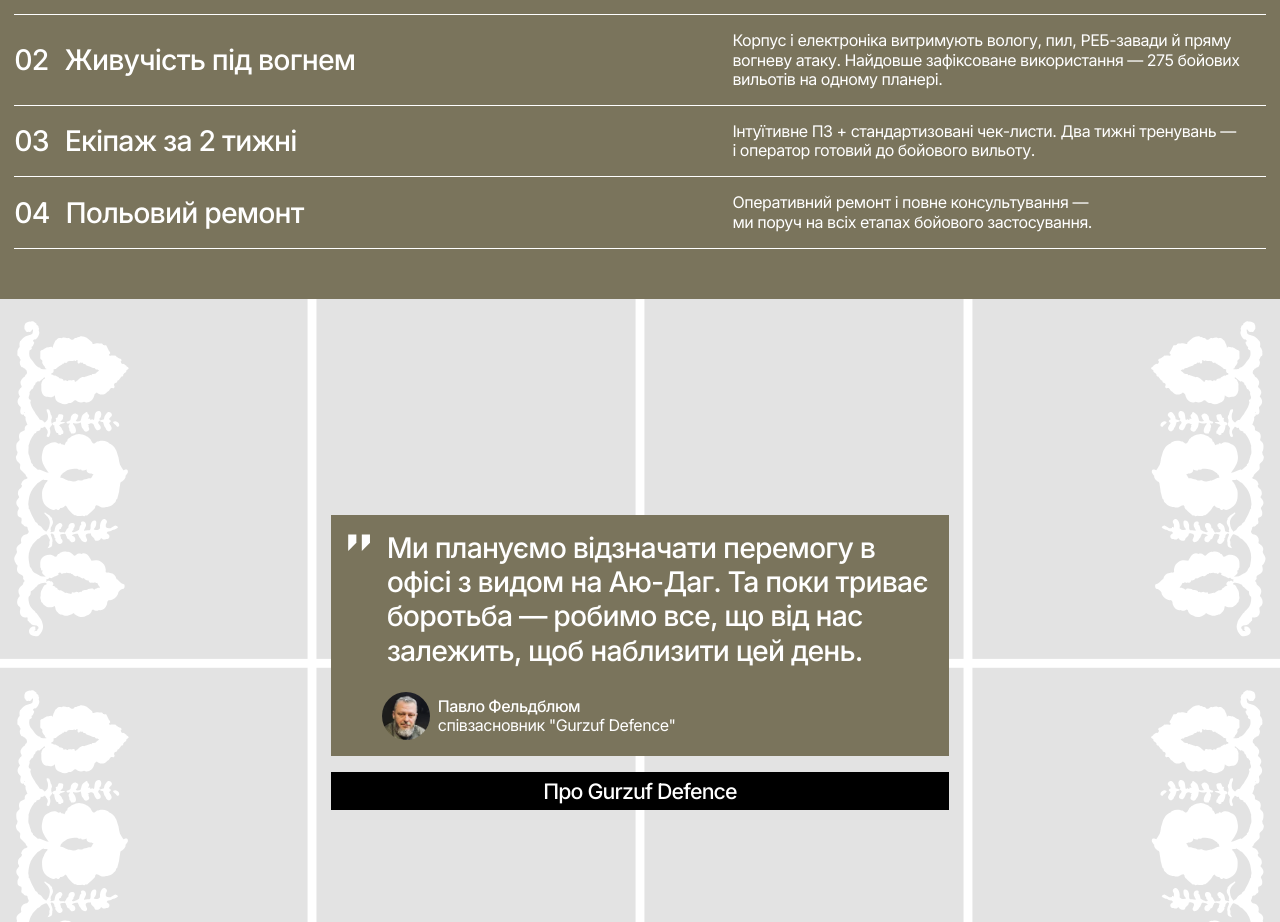
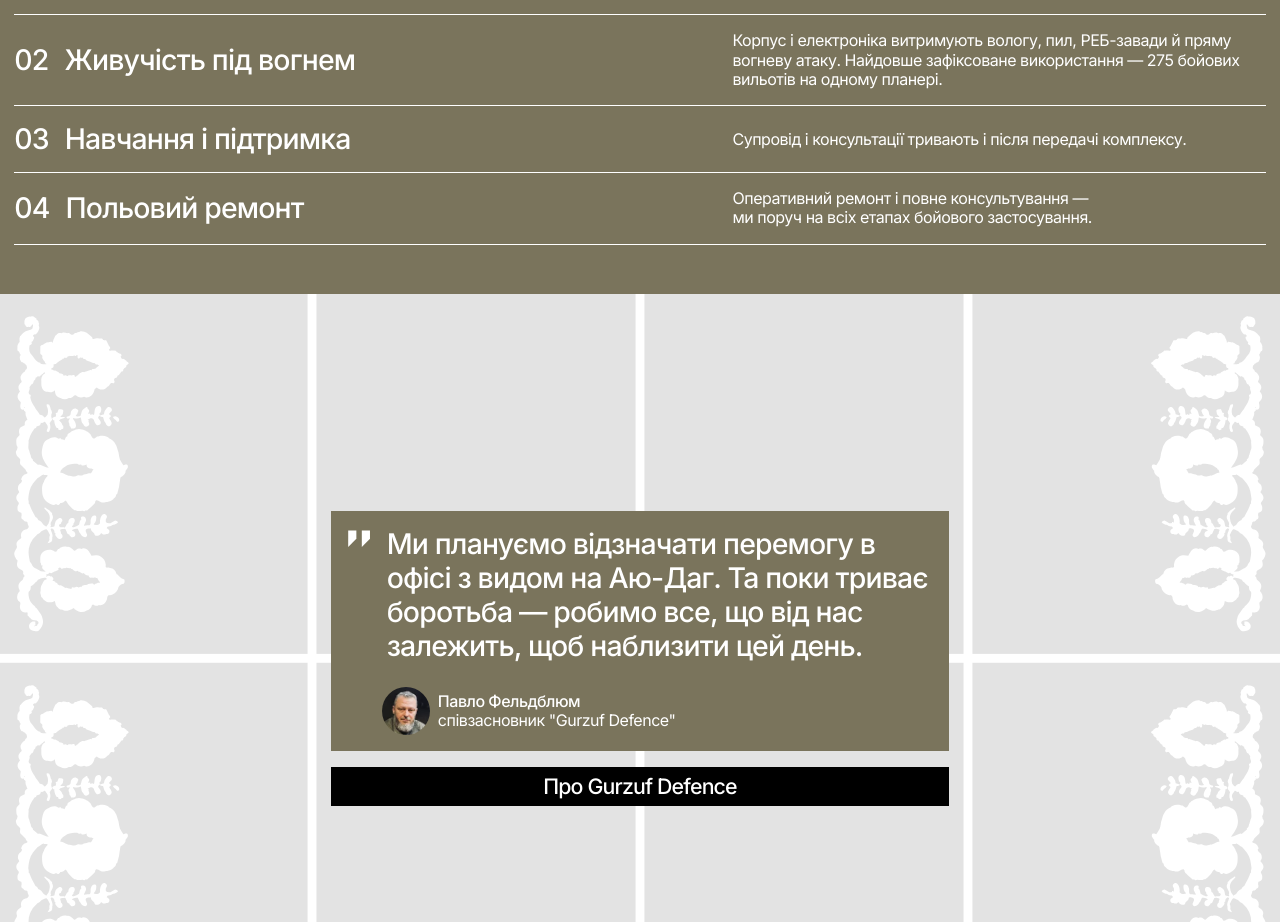
Before and after one commit to twid-studio/gurzuf-frontend, a Next.js app: page / in a window 1280 px wide. Shown: the part 2042-2964 px from the top of the page. Built offline with nearby package versions, Linux system fonts and the light colour scheme.

Commit message:
feat: Update key benefits and training sections in heavy-shot and home data, and remove unnecessary div in BlogPage

```diff
--- a/src/app/preparedData/heavy-shot.json
+++ b/src/app/preparedData/heavy-shot.json
@@ -33,8 +33,8 @@
         "text": "Корпус і електроніка витримують вогневий контакт, вологу, вітер, пил та радіоперешкоди ворога."
       },
       {
-        "title": "Швидка підготовка екіпажу",
-        "text": "Інтуїтивне управління та прості стандартизовані процедури дозволяють підготувати операторів усього за 2 тижні."
+        "title": "Професійна підготовка екіпажів",
+        "text": "Системне навчання з індивідуальними програмами, чіткими процедурами та регулярними розборами місій."
       },
       {
         "title": "Оперативний ремонт",
--- a/src/app/preparedData/home.json
+++ b/src/app/preparedData/home.json
@@ -101,8 +101,8 @@
         "text": "Корпус і електроніка витримують вологу, пил, РЕБ-завади й пряму вогневу атаку. Найдовше зафіксоване використання — 275 бойових вильотів на одному планері."
       },
       {
-        "title": "Екіпаж за 2 тижні",
-        "text": "Інтуїтивне ПЗ + стандартизовані чек-листи. Два тижні тренувань —  <br /> і оператор готовий до бойового вильоту."
+        "title": "Навчання і підтримка",
+        "text": "Супровід і консультації тривають і після передачі комплексу."
       },
       {
         "title": "Польовий ремонт",
--- a/src/components/BlogPage/BlogList/BlogList.scss
+++ b/src/components/BlogPage/BlogList/BlogList.scss
@@ -1,8 +1,8 @@
 .blog-list {
   margin-top: 2.5em;
   background-color: $c-white;
-  padding-top: 0.8em;
-  padding-bottom: 0.8em;
+  padding-top: 0.9em;
+  padding-bottom: 5.35em;
 
   &__wrapper {
     display: flex;
--- a/src/components/BlogPage/BlogPage.jsx
+++ b/src/components/BlogPage/BlogPage.jsx
@@ -38,7 +38,6 @@
 
         <BlogList data={blogList} activeFilters={activeFilters}/>
 
-      <div style={{ height: "100vh" }}></div>
     </main>
   );
 }
```
Also changed, not shown: 1 other file (tests, documents, lock files or other folders).
